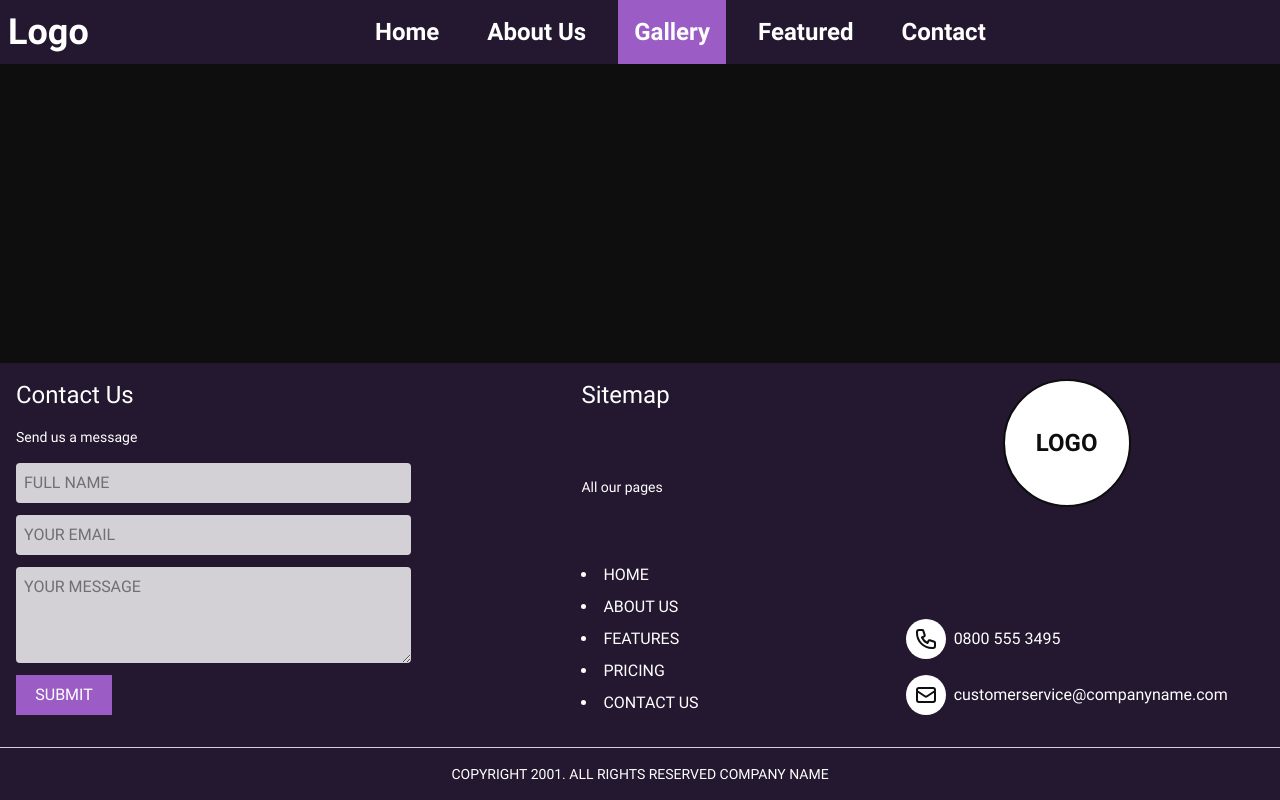
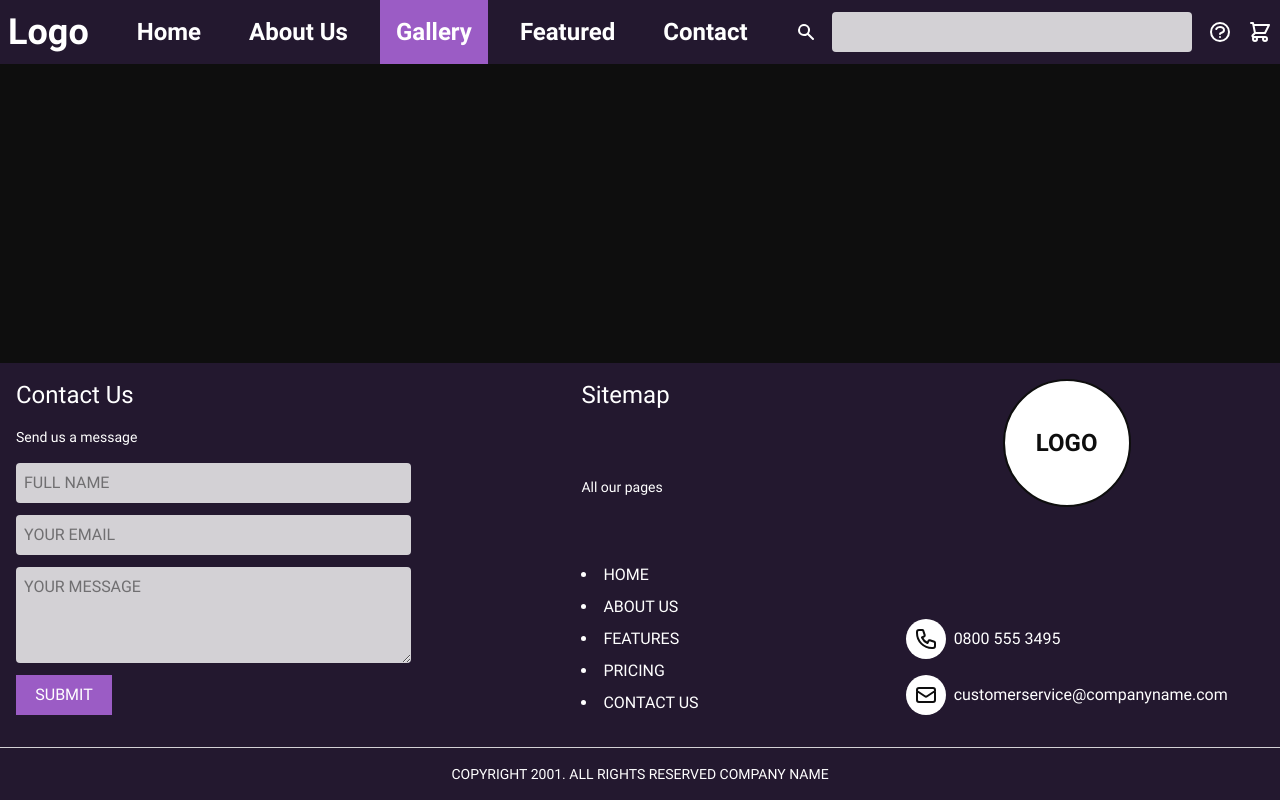
Before and after one commit to badmagick329/html_and_web_essentials, a website: page src/code7/index.html in a window 1280 px wide. Drawn offline with Linux system fonts and the light colour scheme.

Commit message:
feat: add search, help and cart in navbar

```diff
--- a/src/code7/index.html
+++ b/src/code7/index.html
@@ -14,8 +14,9 @@
   </head>
   <body class="bg-background text-foreground flex min-h-screen flex-col">
     <header>
-      <!-- REGULAR NAV BAR -->
-      <nav class="bg-primary flex flex-row items-center justify-between px-2">
+      <nav
+        class="bg-primary flex flex-row items-center justify-between gap-8 px-2"
+      >
         <div class="flex items-center gap-2">
           <h2 class="text-4xl font-bold">Logo</h2>
         </div>
@@ -38,8 +39,60 @@
             <a class="nav-link" href="#">Contact</a>
           </li>
         </ul>
-        <div class="flex gap-2 lg:gap-4">
+        <div class="flex flex-1 gap-2 lg:gap-4">
           <!-- search thing -->
+          <div class="flex flex-1 items-center gap-4">
+            <!-- search svg -->
+            <svg
+              xmlns="http://www.w3.org/2000/svg"
+              class="h-5 w-5"
+              viewBox="0 0 20 20"
+              fill="currentColor"
+            >
+              <path
+                fill-rule="evenodd"
+                d="M8 4a4 4 0 100 8 4 4 0 000-8zM2 8a6 6 0 1110.89 3.476l4.817 4.817a1 1 0 01-1.414 1.414l-4.816-4.816A6 6 0 012 8z"
+                clip-rule="evenodd"
+              />
+            </svg>
+            <input
+              type="search"
+              class="bg-foreground/80 text-background flex-1 rounded px-4 py-2 focus:outline-none"
+              title="Search"
+            />
+          </div>
+          <button class="text-foreground hover:text-foreground/80" title="Help">
+            <svg
+              xmlns="http://www.w3.org/2000/svg"
+              class="h-6 w-6"
+              fill="none"
+              viewBox="0 0 24 24"
+              stroke="currentColor"
+            >
+              <path
+                stroke-linecap="round"
+                stroke-linejoin="round"
+                stroke-width="2"
+                d="M8.228 9c.549-1.165 2.03-2 3.772-2 2.21 0 4 1.343 4 3 0 1.4-1.278 2.575-3.006 2.907-.542.104-.994.54-.994 1.093m0 3h.01M21 12a9 9 0 11-18 0 9 9 0 0118 0z"
+              />
+            </svg>
+          </button>
+          <button class="text-foreground hover:text-foreground/80" title="Cart">
+            <svg
+              xmlns="http://www.w3.org/2000/svg"
+              class="h-6 w-6"
+              fill="none"
+              viewBox="0 0 24 24"
+              stroke="currentColor"
+            >
+              <path
+                stroke-linecap="round"
+                stroke-linejoin="round"
+                stroke-width="2"
+                d="M3 3h2l.4 2M7 13h10l4-8H5.4M7 13L5.4 5M7 13l-2.293 2.293c-.63.63-.184 1.707.707 1.707H17m0 0a2 2 0 100 4 2 2 0 000-4zm-8 2a2 2 0 11-4 0 2 2 0 014 0z"
+              />
+            </svg>
+          </button>
         </div>
       </nav>
     </header>
```
Also changed, not shown: src/css/output.css.
